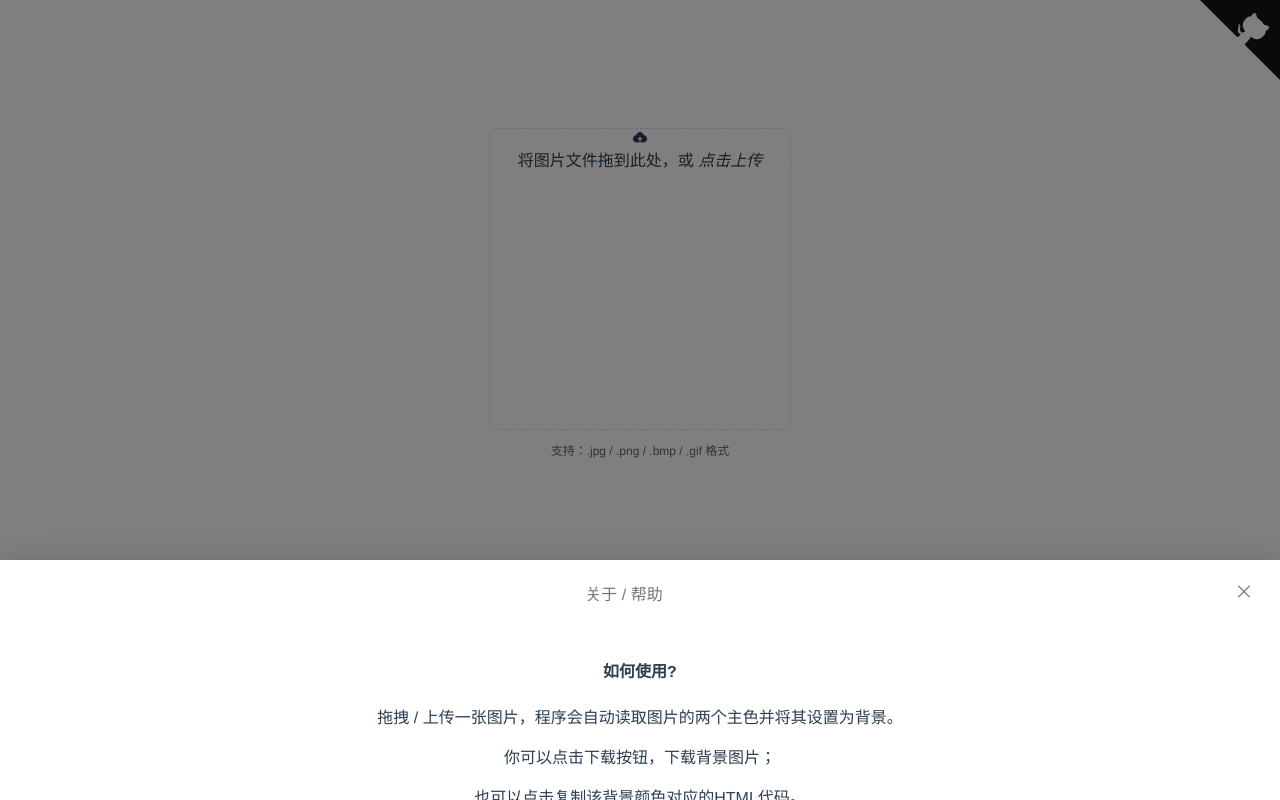
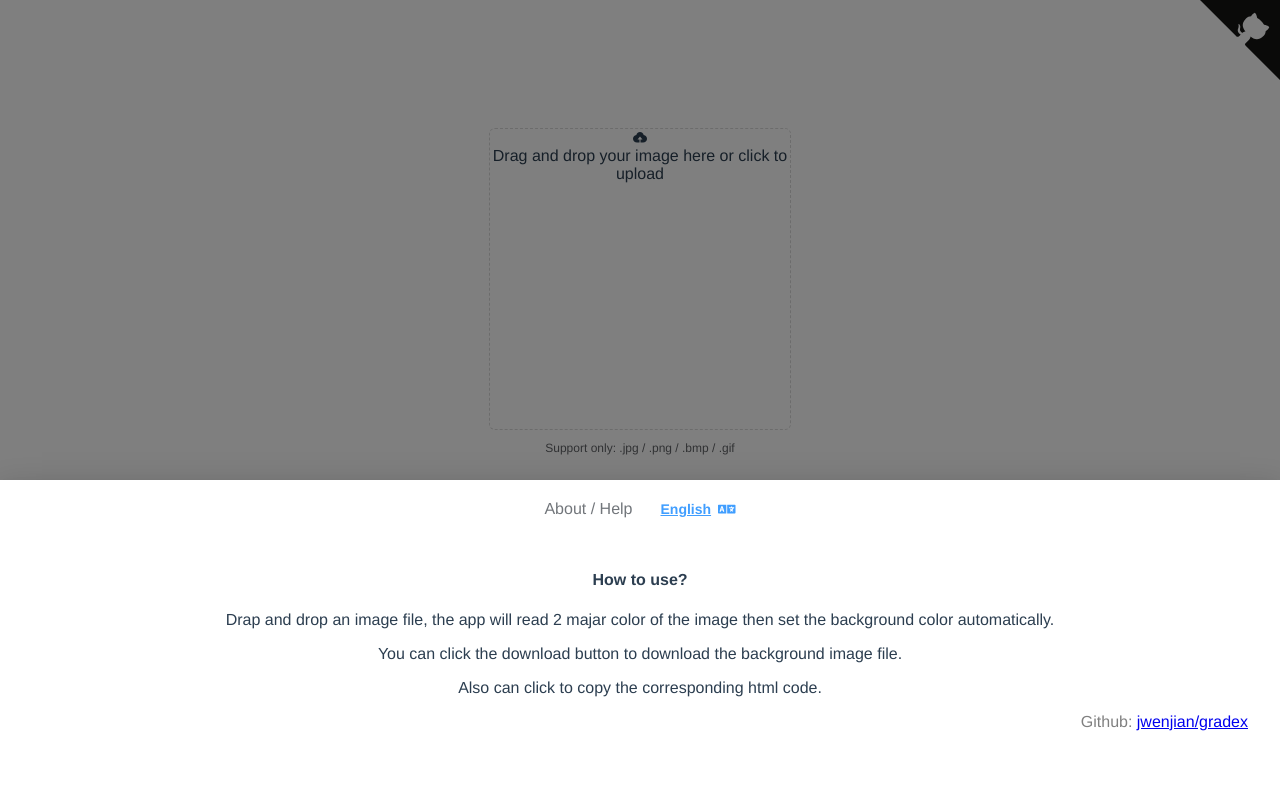
Before and after one commit to jwenjian/gradex, a Vue app: page / in a window 1280 px wide. Built offline with nearby package versions, Linux system fonts and the light colour scheme.

Commit message:
locale zh, en supported

```diff
--- a/package.json
+++ b/package.json
@@ -8,10 +8,14 @@
     "lint": "vue-cli-service lint"
   },
   "dependencies": {
+    "@fortawesome/fontawesome-svg-core": "^1.2.22",
+    "@fortawesome/free-solid-svg-icons": "^5.10.2",
+    "@fortawesome/vue-fontawesome": "^0.1.6",
     "core-js": "^2.6.5",
     "element-ui": "^2.11.1",
     "grade-js": "^1.0.10",
-    "vue": "^2.6.10"
+    "vue": "^2.6.10",
+    "vue-i18n": "^8.14.0"
   },
   "devDependencies": {
     "@vue/cli-plugin-babel": "^3.11.0",
--- a/src/components/AppInfoDrawer.vue
+++ b/src/components/AppInfoDrawer.vue
@@ -1,11 +1,29 @@
 <template>
   <div>
     <i class="el-icon-info drawer-btn" @click="showDrawer"></i>
-    <el-drawer title="关于 / 帮助" custom-class="drawer-style" :visible.sync="drawer" direction="btt">
-      <h4>如何使用?</h4>
-      <p>拖拽 / 上传一张图片，程序会自动读取图片的两个主色并将其设置为背景。</p>
-      <p>你可以点击下载按钮，下载背景图片；</p>
-      <p>也可以点击复制该背景颜色对应的HTML代码。</p>
+    <el-drawer
+      custom-class="drawer-style"
+      :visible.sync="drawer"
+      direction="btt"
+      :show-close="false"
+    >
+      <div slot="title">
+        <span>{{ $t('drawer.title') }}</span>
+        <el-dropdown class="locale-dropdown" @command="setAppLocale">
+          <span class="dropdown-title">
+            <span>{{ $t('locale.name') }}</span>
+            <font-awesome-icon icon="language" class="lang-icon" />
+          </span>
+          <el-dropdown-menu slot="dropdown">
+            <el-dropdown-item command="zh">简体中文</el-dropdown-item>
+            <el-dropdown-item command="en">English</el-dropdown-item>
+          </el-dropdown-menu>
+        </el-dropdown>
+      </div>
+      <h4>{{ $t('drawer.how-to-use.title')}}</h4>
+      <p>{{ $t('drawer.how-to-use.p1') }}</p>
+      <p>{{ $t('drawer.how-to-use.p2') }}</p>
+      <p>{{ $t('drawer.how-to-use.p3') }}</p>
       <p class="copyright">
         Github:
         <a href="https://github.com/jwenjian/gradex" target="_blank">jwenjian/gradex</a>
@@ -22,6 +40,9 @@ export default {
     };
   },
   methods: {
+    setAppLocale(lang) {
+      this.$i18n.locale = lang;
+    },
     showDrawer() {
       this.drawer = true;
     }
@@ -30,6 +51,18 @@ export default {
 </script>
 
 <style>
+.lang-icon {
+  margin-left: 0.5em;
+}
+.dropdown-title {
+  text-decoration-line: underline;
+  cursor: pointer;
+  color: #409eff;
+  font-weight: bold;
+}
+.locale-dropdown {
+  margin-left: 2em;
+}
 i.drawer-btn {
   position: absolute;
   right: 40px;
@@ -39,6 +72,7 @@ i.drawer-btn {
 }
 .drawer-style {
   max-height: 50%;
+  min-height: 40%;
   text-align: center;
 }
 .el-drawer.btt {
--- a/src/components/GrapeBgDownloader.vue
+++ b/src/components/GrapeBgDownloader.vue
@@ -15,14 +15,13 @@
       <template v-else>
         <i class="el-icon-upload"></i>
         <div class="el-upload__text">
-          将图片文件拖到此处，或
-          <em>点击上传</em>
+          {{ $t('upload.tip') }}
         </div>
-        <div class="el-upload__tip" slot="tip">支持：.jpg / .png / .bmp / .gif 格式</div>
+        <div class="el-upload__tip" slot="tip">{{ $t('upload.supported-files') }}</div>
       </template>
     </el-upload>
-    <el-button v-show="imageUrl" @click="downloadBg" class="download-btn">下载背景图片</el-button>
-    <el-button v-show="imageUrl" @click="showHTMLCode" type="text" class="download-btn">复制HTML代码</el-button>
+    <el-button size="mini" v-show="imageUrl" @click="downloadBg" type="success" class="download-btn"><i class="el-icon-download"></i> {{ $t('button.download') }}</el-button>
+    <el-button size="mini" v-show="imageUrl" @click="showHTMLCode" type="text" class="download-btn">{{ $t('button.copy-html-code') }}</el-button>
   </div>
 </template>
 
@@ -50,7 +49,7 @@ export default {
       let bg = this.$refs["container"].style.backgroundImage;
 
       if (!bg) {
-        this.$message.error("无法获取背景色， 请刷新重试");
+        this.$message.error(this.$t('message.process-error'));
         return;
       }
 
@@ -58,9 +57,9 @@ export default {
 
       this.$alert(
         `<div style="height: ${l}px; background-image: ${bg}"></div>`,
-        "HTML代码",
+        "HTML " + this.$t('message.code'),
         {
-          confirmButtonText: "确定",
+          confirmButtonText: this.$t('button.confirm'),
           // eslint-disable-next-line
           callback: action => {}
         }
@@ -71,7 +70,7 @@ export default {
       let bg = this.$refs["container"].style.backgroundImage;
 
       if (!bg) {
-        this.$message.error("无法获取背景色， 请刷新重试");
+        this.$message.error(this.$t('message.process-error'));
         return;
       }
 
--- /dev/null
+++ b/src/locale/en_US.json
@@ -0,0 +1,27 @@
+{
+    "locale": {
+        "name": "English"
+    },
+    "upload": {
+        "tip": "Drag and drop your image here or click to upload",
+        "supported-files": "Support only: .jpg / .png / .bmp / .gif"
+    },
+    "drawer": {
+        "title": "About / Help",
+        "how-to-use": {
+            "title": "How to use?",
+            "p1": "Drap and drop an image file, the app will read 2 majar color of the image then set the background color automatically.",
+            "p2": "You can click the download button to download the background image file.",
+            "p3": "Also can click to copy the corresponding html code."
+        }
+    },
+    "button": {
+        "download": "Download",
+        "copy-html-code": "Show HTML code",
+        "confirm": "Okay"
+    },
+    "message": {
+        "process-error": "Can't process, refresh then try again.",
+        "code": "code"
+    }
+}
--- /dev/null
+++ b/src/locale/zh_CN.json
@@ -0,0 +1,27 @@
+{
+    "locale": {
+        "name": "简体中文"
+    },
+    "upload": {
+        "tip": "将图片拖到此处， 或点击上传",
+        "supported-files": "支持： .jpg / .png / .bmp / .gif 文件"
+    },
+    "drawer": {
+        "title": "关于 / 帮助",
+        "how-to-use": {
+            "title": "如何使用？",
+            "p1": "拖拽 / 上传一张图片，程序会自动读取图片的两个主色并将其设置为背景。",
+            "p2": "你可以点击下载按钮，下载背景图片",
+            "p3": "也可以点击复制该背景颜色对应的HTML代码。"
+        }
+    },
+    "button": {
+        "download": "下载",
+        "copy-html-code": "查看HTML代码",
+        "confirm": "确定"
+    },
+    "message": {
+        "process-error": "处理失败, 刷新页面再试一次吧。",
+        "code": "代码"
+    }
+}
--- a/src/main.js
+++ b/src/main.js
@@ -3,12 +3,31 @@ import App from './App.vue'
 import ElementUI from 'element-ui'
 import 'element-ui/lib/theme-chalk/index.css'
 import Grade from 'grade-js'
+import VueI18n from 'vue-i18n'
+import { library } from '@fortawesome/fontawesome-svg-core'
+import { faLanguage } from '@fortawesome/free-solid-svg-icons'
+import { FontAwesomeIcon } from '@fortawesome/vue-fontawesome'
 
+library.add(faLanguage)
+
+Vue.component('font-awesome-icon', FontAwesomeIcon)
+Vue.use(VueI18n)
 Vue.use(ElementUI)
 Vue.config.productionTip = false
 
 window.Grade = Grade
 
+const messages = {
+  "en": require('./locale/en_US.json'),
+  "zh": require('./locale/zh_CN.json')
+}
+
+const i18n = new VueI18n({
+  locale: "en",
+  messages
+})
+
 new Vue({
+  i18n,
   render: h => h(App),
 }).$mount('#app')
```
Also changed, not shown: 1 other file (tests, documents, lock files or other folders).
